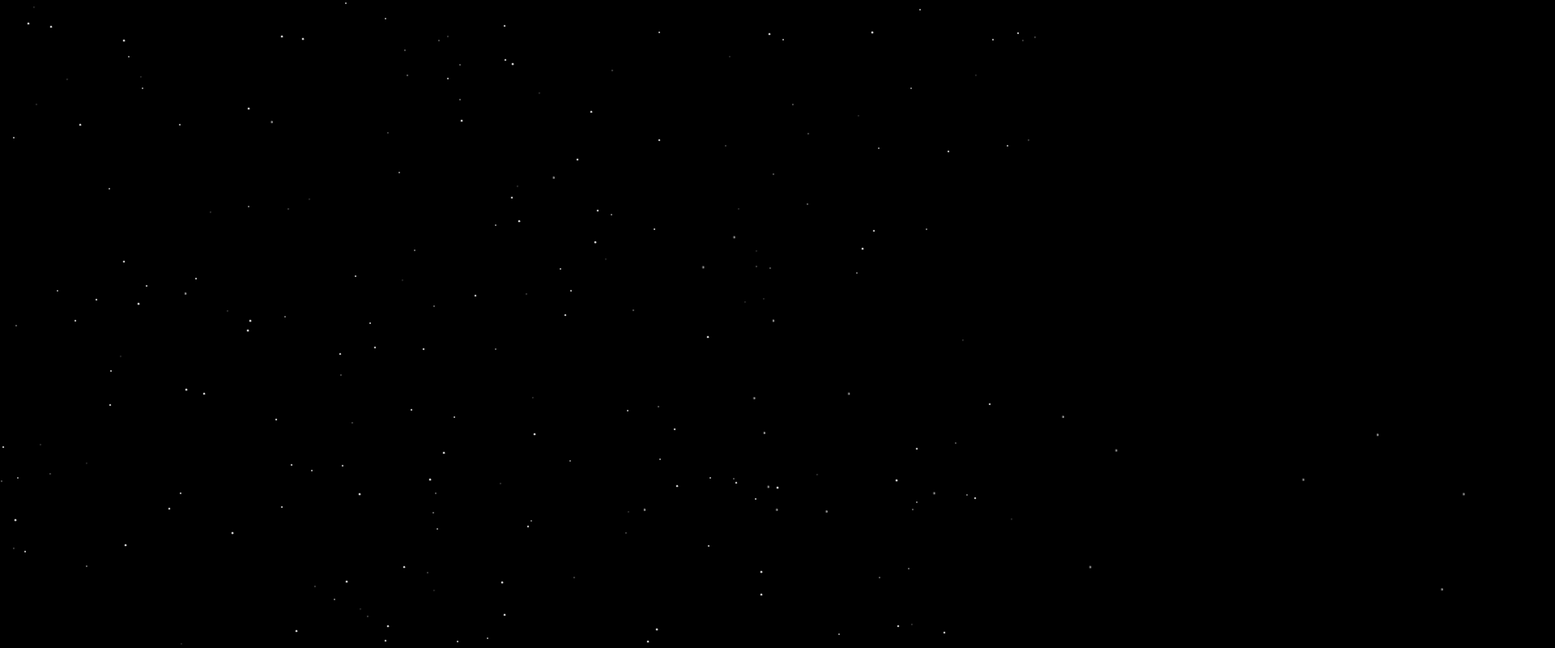
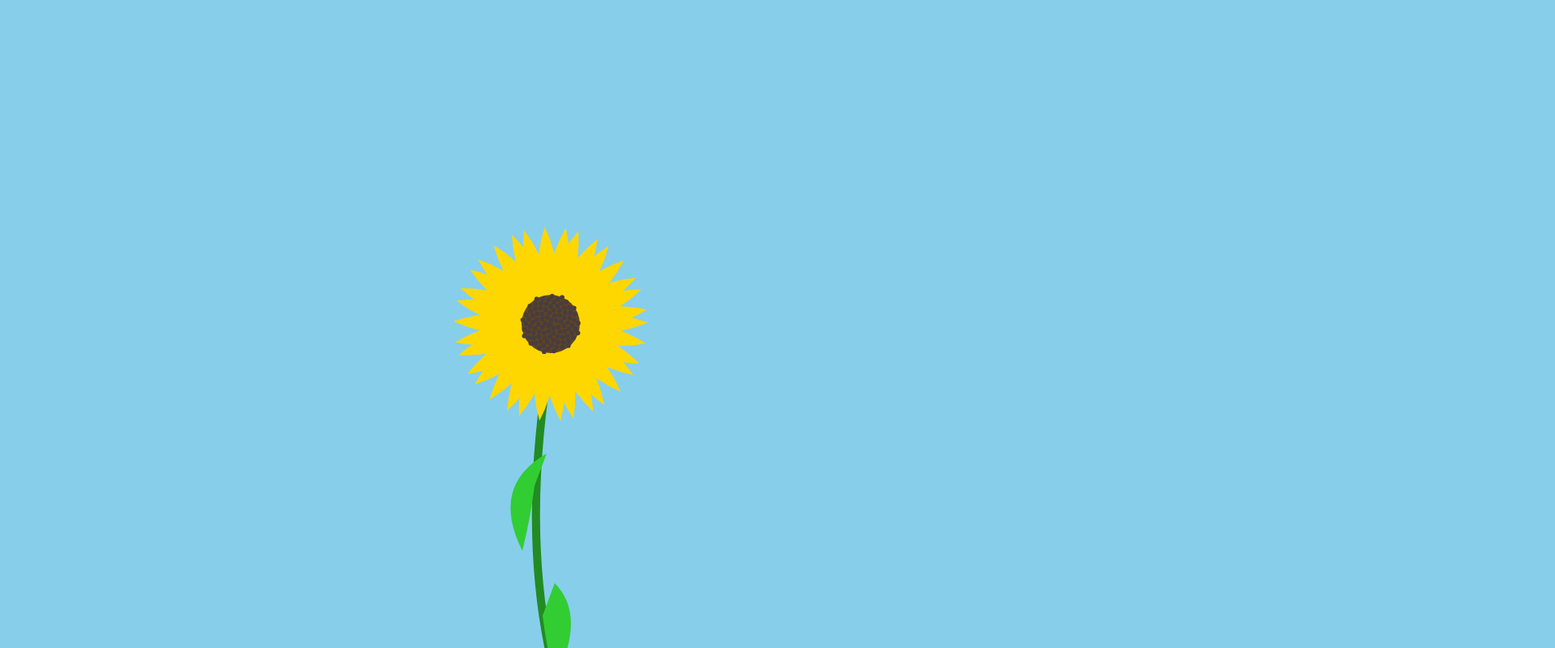
Before and after one commit to jiaqiaoyou/jiaqiaoyou.github.io, a website: page index.html in a window 1280 px wide. Shown: the top 800 px of the page at 81% size, 1920 px wide, since content can reach past the window. Drawn offline with Linux system fonts and the light colour scheme.

Commit message:
sunflower

```diff
--- a/index.html
+++ b/index.html
@@ -1,104 +1,181 @@
 <!DOCTYPE html>
 <html>
 <head>
-    <meta name="viewport" content="width=device-width, initial-scale=1.0">
+    <meta charset="UTF-8">
+    <meta name="viewport" content="width=device-width, initial-scale=1.0, maximum-scale=1.0, user-scalable=no">
+    <title>Sunflower</title>
     <style>
+        canvas {
+            touch-action: none;
+            max-width: 100%;
+            height: auto;
+            display: block;
+            margin: 0 auto;
+        }
         body {
-            display: flex;
-            justify-content: center;
-            align-items: center;
-            height: 100vh;
             margin: 0;
-            background: #000000;
             overflow: hidden;
-            -webkit-touch-callout: none;
-            -webkit-user-select: none;
-            user-select: none;
-        }
-
-        .container {
-            position: relative;
-            width: 100vw;
-            height: 100vh;
-            touch-action: none;
-        }
-
-        .star {
-            position: absolute;
-            width: 2px;
-            height: 2px;
-            background: #fff;
-            border-radius: 50%;
-            animation: twinkle 1.5s infinite;
-        }
-
-        @keyframes twinkle {
-            0%, 100% {
-                opacity: 0.3;
-                transform: scale(0.8);
-            }
-            50% {
-                opacity: 1;
-                transform: scale(1.2);
-            }
-        }
-
-        .shooting-star {
-            position: absolute;
-            width: 3px;
-            height: 3px;
-            background: linear-gradient(to right, rgba(255,255,255,0), rgba(255,255,255,1));
-            border-radius: 50%;
-            animation: shoot 3s linear infinite;
-        }
-
-        @keyframes shoot {
-            0% {
-                transform: translateX(-100%) translateY(0);
-            }
-            100% {
-                transform: translateX(200vw) translateY(100vh);
-            }
-        }
-
-        @media screen and (max-width: 768px) {
-            .star {
-                width: 1.5px;
-                height: 1.5px;
-            }
-
-            .shooting-star {
-                width: 2px;
-                height: 2px;
-            }
+            background: #87CEEB;
         }
     </style>
 </head>
 <body>
-    <div class="container">
-        <script>
-            // Create multiple shooting stars
-            const numShootingStars = window.innerWidth < 768 ? 15 : 30;
-            for(let i = 0; i < numShootingStars; i++) {
-                const shootingStar = document.createElement('div');
-                shootingStar.className = 'shooting-star';
-                shootingStar.style.top = `${Math.random() * 50}%`; // Start in top half of screen
-                shootingStar.style.animationDelay = `${Math.random() * 5}s`; // Stagger the animations
-                document.querySelector('.container').appendChild(shootingStar);
+    <canvas id="sunflowerCanvas"></canvas>
+
+    <script>
+        const canvas = document.getElementById('sunflowerCanvas');
+        const ctx = canvas.getContext('2d');
+
+        // Make canvas responsive
+        function resizeCanvas() {
+            canvas.width = window.innerWidth;
+            canvas.height = window.innerHeight;
+        }
+        window.addEventListener('resize', resizeCanvas);
+        resizeCanvas();
+
+        // Sunflower parameters
+        let centerX = canvas.width / 2;
+        let centerY = canvas.height / 2;
+        const numPetals = 34;
+        const petalLength = Math.min(canvas.width, canvas.height) * 0.15;
+        const centerRadius = petalLength * 0.3;
+
+        // Animation parameters
+        let time = 0;
+        const windSpeed = 0.005; // Increased from 0.002
+        const swayAmount = 40; // Increased from 30
+        const stemSwayAmount = 25; // Increased from 20
+
+        function drawStem(sway) {
+            const stemSway = Math.sin(time) * stemSwayAmount;
+
+            ctx.beginPath();
+            ctx.moveTo(centerX + sway, centerY + centerRadius);
+            ctx.quadraticCurveTo(
+                centerX - 20 + stemSway, centerY + canvas.height * 0.3,
+                centerX + stemSway * 1.5, canvas.height
+            );
+            ctx.lineWidth = 10;
+            ctx.strokeStyle = '#228B22';
+            ctx.stroke();
+
+            // Draw leaves
+            const leafHeight = canvas.height * 0.2;
+            ctx.fillStyle = '#32CD32';
+
+            // Left leaf
+            ctx.beginPath();
+            ctx.moveTo(centerX - 5 + sway, centerY + canvas.height * 0.2);
+            ctx.quadraticCurveTo(
+                centerX - 60 + stemSway, centerY + canvas.height * 0.25,
+                centerX - 20 + stemSway, centerY + canvas.height * 0.35
+            );
+            ctx.quadraticCurveTo(
+                centerX - 10 + stemSway, centerY + canvas.height * 0.3,
+                centerX - 5 + stemSway, centerY + canvas.height * 0.25
+            );
+            ctx.fill();
+
+            // Right leaf
+            ctx.beginPath();
+            ctx.moveTo(centerX + 5 + sway, centerY + canvas.height * 0.4);
+            ctx.quadraticCurveTo(
+                centerX + 60 + stemSway, centerY + canvas.height * 0.45,
+                centerX + 20 + stemSway, centerY + canvas.height * 0.55
+            );
+            ctx.quadraticCurveTo(
+                centerX + 10 + stemSway, centerY + canvas.height * 0.5,
+                centerX + 5 + stemSway, centerY + canvas.height * 0.45
+            );
+            ctx.fill();
+        }
+
+        function drawSunflower() {
+            const sway = Math.sin(time) * swayAmount;
+
+            // Clear canvas
+            ctx.clearRect(0, 0, canvas.width, canvas.height);
+
+            // Draw stem first
+            drawStem(sway);
+
+            // Draw petals
+            ctx.save();
+            ctx.translate(centerX + sway, centerY);
+
+            // Add slight rotation sway
+            ctx.rotate(Math.sin(time * 0.5) * 0.1);
+
+            // Golden angle for natural looking pattern
+            const angle = Math.PI * (3 - Math.sqrt(5));
+
+            ctx.fillStyle = '#FFD700'; // Yellow petals
+            for (let i = 0; i < numPetals; i++) {
+                ctx.rotate(angle);
+                ctx.beginPath();
+                ctx.moveTo(0, 0);
+                ctx.quadraticCurveTo(
+                    petalLength * 0.5, petalLength * 0.2 + Math.sin(time + i) * 2,
+                    petalLength, 0
+                );
+                ctx.quadraticCurveTo(
+                    petalLength * 0.5, -petalLength * 0.2 + Math.sin(time + i) * 2,
+                    0, 0
+                );
+                ctx.fill();
+            }
+            ctx.restore();
+
+            // Draw center
+            ctx.beginPath();
+            ctx.arc(centerX + sway, centerY, centerRadius, 0, Math.PI * 2);
+            ctx.fillStyle = '#654321'; // Brown center
+            ctx.fill();
+
+            // Draw seeds
+            const seedRadius = centerRadius * 0.08;
+            for (let i = 0; i < 100; i++) {
+                const angle = i * Math.PI * (3 - Math.sqrt(5));
+                const radius = centerRadius * Math.sqrt(i / 100);
+                const x = centerX + sway + radius * Math.cos(angle);
+                const y = centerY + radius * Math.sin(angle);
+
+                ctx.beginPath();
+                ctx.arc(x, y, seedRadius, 0, Math.PI * 2);
+                ctx.fillStyle = '#463E3F';
+                ctx.fill();
             }
 
-            // Create stars
-            const container = document.querySelector('.container');
-            const numStars = window.innerWidth < 768 ? 100 : 200;
-            for(let i = 0; i < numStars; i++) {
-                const star = document.createElement('div');
-                star.className = 'star';
-                star.style.left = `${Math.random() * 100}%`;
-                star.style.top = `${Math.random() * 100}%`;
-                star.style.animationDelay = `${Math.random() * 2}s`;
-                container.appendChild(star);
+            // Update time
+            time += windSpeed;
+            requestAnimationFrame(drawSunflower);
+        }
+
+        // Initial draw
+        drawSunflower();
+
+        // Handle touch events
+        let isDragging = false;
+
+        canvas.addEventListener('touchstart', (e) => {
+            e.preventDefault();
+            isDragging = true;
+        });
+
+        canvas.addEventListener('touchmove', (e) => {
+            e.preventDefault();
+            if (isDragging) {
+                const touch = e.touches[0];
+                const rect = canvas.getBoundingClientRect();
+                centerX = touch.clientX - rect.left;
+                centerY = touch.clientY - rect.top;
             }
-        </script>
-    </div>
+        });
+
+        canvas.addEventListener('touchend', () => {
+            isDragging = false;
+        });
+    </script>
 </body>
 </html>
```
